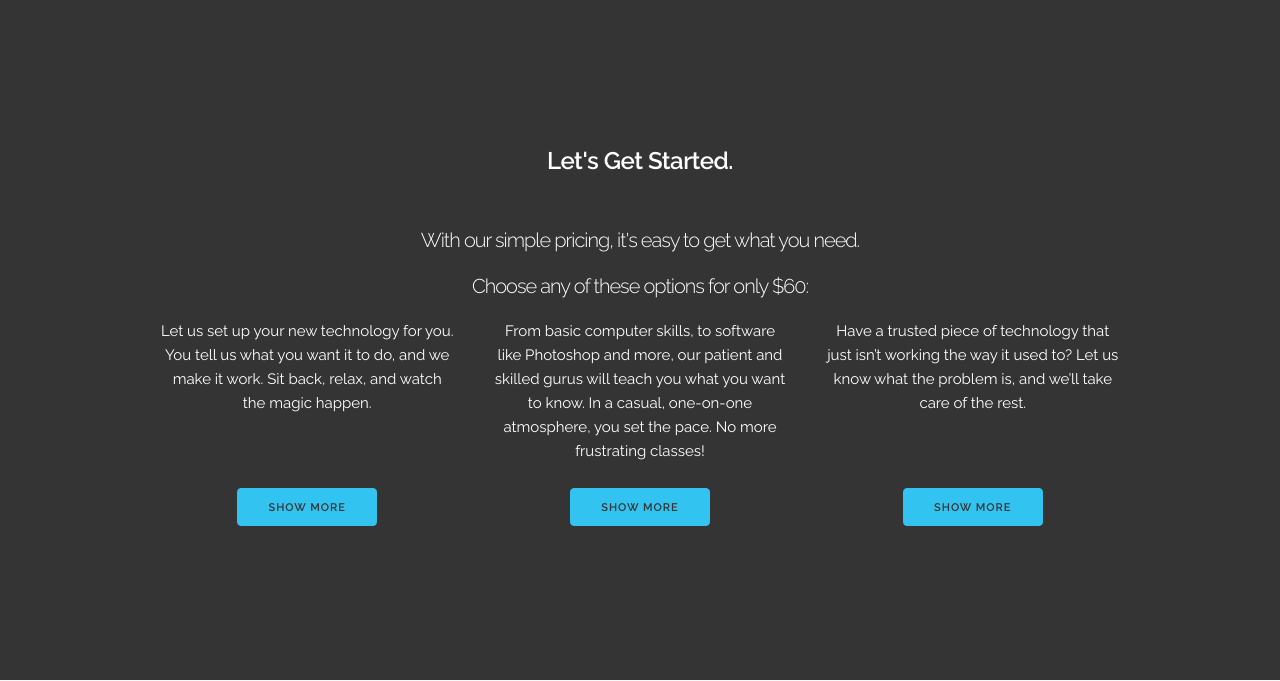
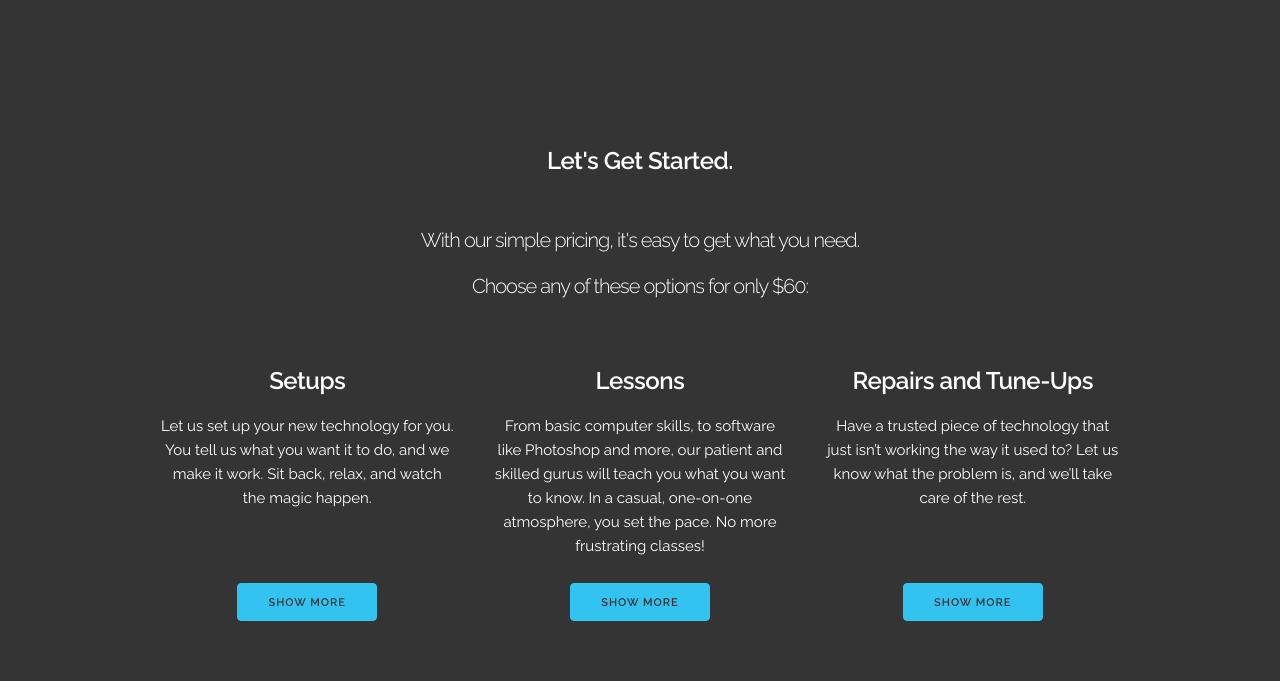
Before and after one commit to chickendiver/BreezeWebsite, a PHP site: page / in a window 1280 px wide. Shown: the part 676-1357 px from the top of the page. Run offline with PHP 8.4, Linux system fonts and the light colour scheme; some libraries are stand-ins or nearby versions.

Commit message:
Fixed services mobile functionality bugs

```diff
--- a/css/layout.css
+++ b/css/layout.css
@@ -47,7 +47,7 @@
     margin-bottom: 20%;
     margin-left:22.5%;
     text-align: center;
-    width: 500px;
+    width: 550px;
 
 }
 
@@ -190,7 +190,9 @@
 /* ---------------- 3. Services Styling ---------------- */
 
 .band.services{
-    background-color: #343434;
+    background-color: #343434;/*
+    background-image: url(../images/black_bg_1.png);
+    background-repeat: repeat;*/
 }
 
 .band.services h5{
@@ -251,7 +253,9 @@ button:hover {
 }
 
 .band.about {
-    background: #f8f8f8;
+    /*background: #f8f8f8;*/
+    background-image: url(../images/white_bg_1.png);
+    background-repeat: repeat;
 }
 
 .band.about h5{
@@ -291,9 +295,11 @@ button:hover {
 /* ---------------- 6. Contact Styling ---------------- */
 
 .band.contact {
-    background: #343434;
+    /*background: #343434;*/
     color: white;
     text-align: center;
+    background-image: url(../images/black_bg_1.png);
+    background-repeat: repeat;
 }
 
 .band.contact h5{
--- a/index.php
+++ b/index.php
@@ -85,11 +85,11 @@
         <!-- Mobile services begin -->
         <div class = "row" id = "servicesMColumns">
           <div class = "four columns">
-              <h5>Setups</h6>
-              <div id = "setupLess">
+              <h5>Setups</h5>
+              <div id = "setupLessM">
               <p>Let us set up your new technology for you. You tell us what you want it to do, and we make it work. Sit back, relax, and watch the magic happen.</p>
             </div>
-            <div id = "setupMore" style="display:none;text-align:left;">
+            <div id = "setupMoreM" style="display:none;text-align:left;">
                 <p>Our tech gurus set-up:
 <br><br>•&nbsp;Printers
 <br>•&nbsp;Mobile devices (iPads, iPhones, and other tablets and smartphones)
@@ -100,14 +100,14 @@
 <br><br>Don’t see what you want on the list? Request a free consultation using the contact form below, and one of our gurus will be more than happy to help.
 </p>
             </div>
-            <button  id="setupBtn">Show More</button>
+            <button  id="setupBtnM">Show More</button>
           </div>
           <div class = "four columns">
-            <h5>Lessons</h6>
-            <div id = "lessonLess">
+            <h5>Lessons</h5>
+            <div id = "lessonLessM">
               <p>From basic computer skills, to software like Photoshop and more, our patient and skilled gurus will teach you what you want to know. In a casual, one-on-one atmosphere, you set the pace. No more frustrating classes!</p>
             </div>
-            <div id = "lessonMore" style="display:none;text-align:left;">
+            <div id = "lessonMoreM" style="display:none;text-align:left;">
             <p>Our tech gurus can teach you how to:
 <br><br>•&nbsp;Transfer data from cameras, phones, and tablets, to your computer
 <br>•&nbsp;Synchronize your files across your devices (iCloud, Google Drive, Microsoft OneDrive, Dropbox, etc.)
@@ -117,14 +117,14 @@
 
 <br><br>Don’t see what you want on the list? Request a free consultation using the contact form , and one of our gurus will be more than happy to help.</p>
             </div>
-            <button  id="lessonBtn">Show More</button>
+            <button  id="lessonBtnM">Show More</button>
           </div>
           <div class = "four columns" style = "margin-bottom:15%;">
-               <h5>Repairs and Tune-Ups</h6>
-               <div id = "repairLess">
+               <h5>Repairs and Tune-Ups</h5>
+               <div id = "repairLessM">
                <p>Have a trusted piece of technology that just isn’t working the way it used to? Let us know what the problem is, and we’ll take care of the rest.</p>
               </div>
-              <div id = "repairMore" style="display:none;text-align:left;">
+              <div id = "repairMoreM" style="display:none;text-align:left;">
                 <p>Our tech gurus will take care of:
 <br><br>•&nbsp;Speeding up slow computers
 <br>•&nbsp;Recovering/replacing broken or damaged hard-drives
@@ -132,13 +132,25 @@
 
 <br><br>Don’t see what you want on the list? Request a free consultation using the contact form below, and one of our gurus will be more than happy to help.</p>
               </div>
-              <button  id="repairBtn">Show More</button>
+              <button  id="repairBtnM">Show More</button>
           </div>
     </div>
 
         <!-- Mobile services end -->
 
         <!-- Desktop services begin -->
+        <div class = "row" id = "servicesDesktopHeaders">
+
+        <div class = "four columns">
+            <h5>Setups</h5>
+        </div>
+        <div class = "four columns">
+            <h5>Lessons</h5>
+        </div>
+        <div class = "four columns">
+            <h5>Repairs and Tune-Ups</h5>
+        </div>
+        </div>
 
         <div class = "row" id = "servicesDesktopContent">
           <div class = "four columns" >
```
Also changed, not shown: jqueryFunctions.js (+43 -0 lines).
